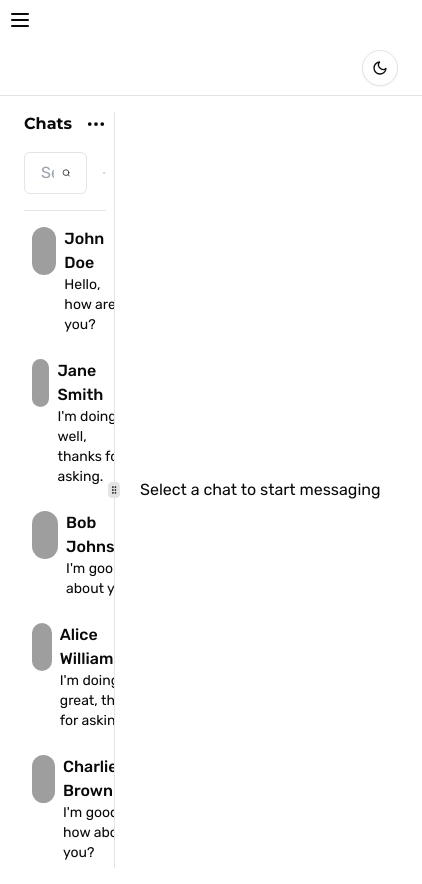
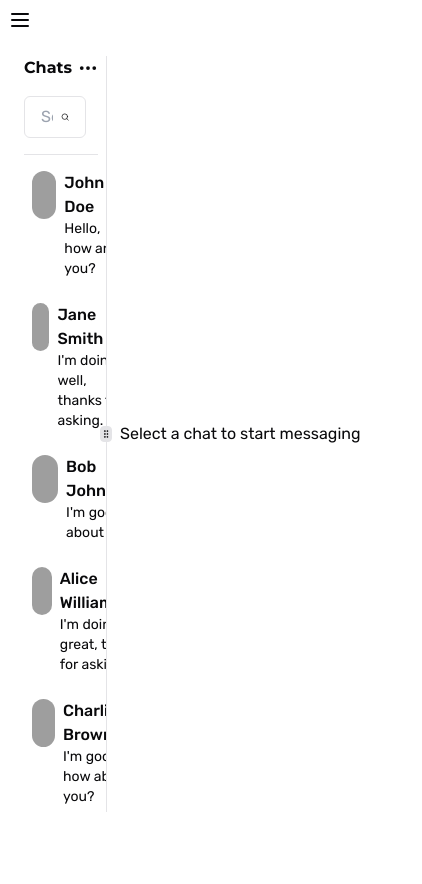
Before and after one commit to Albert735/EduWell-Guide, a Next.js app: page /dashboard/counselor/messages in a window 390 px wide. Shown: the whole page, 422 px wide, since content can reach past the window. After the commit the page ends 844 px from the top, so only its background shows below. Built offline with nearby package versions, Linux system fonts and the light colour scheme; grey boxes are pictures that could not be loaded.

Commit message:
fix: improve layout and styling in CounselorNavbar, Sidebar, and layout components for consistency

```diff
--- a/src/app/dashboard/counselor/(components)/CounselorNavbar.tsx
+++ b/src/app/dashboard/counselor/(components)/CounselorNavbar.tsx
@@ -7,9 +7,11 @@ export default function counselorNavbar({
   children: React.ReactNode;
 }) {
   return (
-    <div className=" flex flex-col">
-      <header className="flex justify-between w-full bg-white/5 h-14 lg:h-[55px] items-center gap-4 border-b px-6">
-        <div> </div>
+    <div className="flex flex-col">
+      <header className="hidden xl:flex justify-between w-full bg-white/5 h-14 lg:h-[55px] items-start gap-4 border-b px-6">
+        <div>
+          <h1>Dashboard</h1>
+        </div>
         <ToggleTheme />
       </header>
 
--- a/src/app/dashboard/counselor/(components)/CounselorSidebar.tsx
+++ b/src/app/dashboard/counselor/(components)/CounselorSidebar.tsx
@@ -12,7 +12,6 @@ import { AiOutlineMessage } from "react-icons/ai";
 import { FaRegStar } from "react-icons/fa";
 import { GrCreditCard } from "react-icons/gr";
 import { IoSettingsOutline } from "react-icons/io5";
-// import clsx from "clsx";
 import { usePathname } from "next/navigation";
 
 export default function Sidebar() {
@@ -28,8 +27,8 @@ export default function Sidebar() {
   };
 
   return (
-    <div>
-      <div className="hidden lg:flex flex-col justify-between h-full px-4 py-4 bg-white/5 border-r">
+    <div className="">
+      <div className="hidden lg:flex flex-col justify-between h-full px-4 py-4 bg-white/5 border-r ">
         <span className="flex flex-col gap-[2rem]">
           <span className="flex justify-between items-center">
             <span>
@@ -130,7 +129,7 @@ export default function Sidebar() {
 
         <span
           onClick={handleClick}
-          className={`flex relative justify-between w-full items-center gap-2 hover:dark:bg-white/15 hover:bg-black/5   py-2 px-2 rounded-md transition-all  duration-300 cursor-pointer ${
+          className={`flex relative justify-between w-full items-center gap-2 hover:dark:bg-white/15 hover:bg-black/5   py-2 px-2 rounded-md transition-all  duration-300 cursor-pointer  ${
             pathname === "/dashboard/counselor/appointment"
               ? "dark:bg-white/10 bg-black/10"
               : ""
--- a/src/app/dashboard/counselor/layout.tsx
+++ b/src/app/dashboard/counselor/layout.tsx
@@ -7,10 +7,10 @@ export default function counselorLayout({
   children: React.ReactNode;
 }) {
   return (
-    <div className="grid min-h-screen w-full lg:grid-cols-[200px_1fr] ">
+    <div className="lg:grid lg:min-h-screen w-full lg:grid-cols-[230px_1fr]">
       <CounselorSidebar />
       <CounselorNavbar>
-        <main className="p-4">{children}</main>
+        <main className="p-4 ">{children}</main>
       </CounselorNavbar>
     </div>
   );
```
